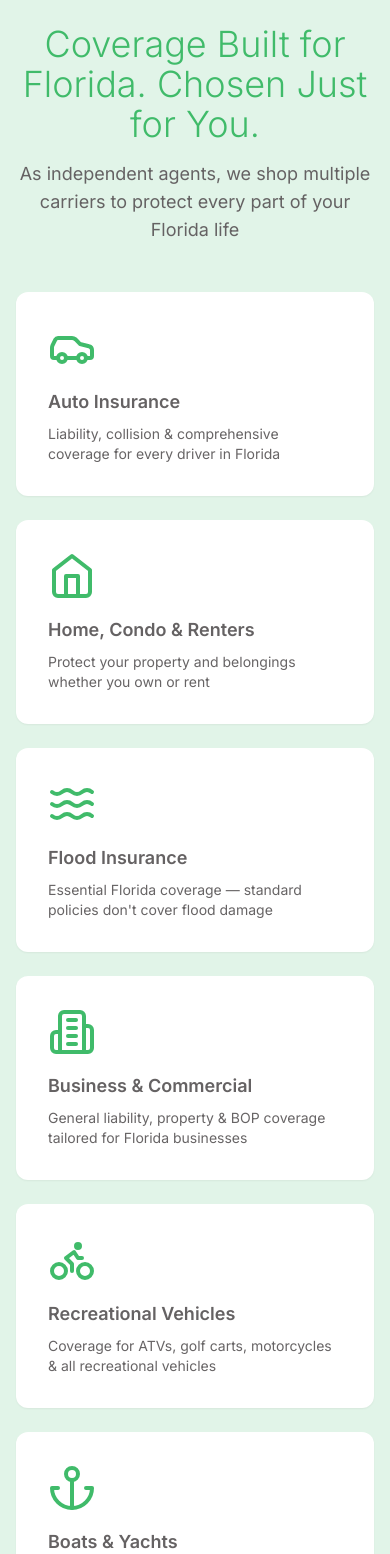
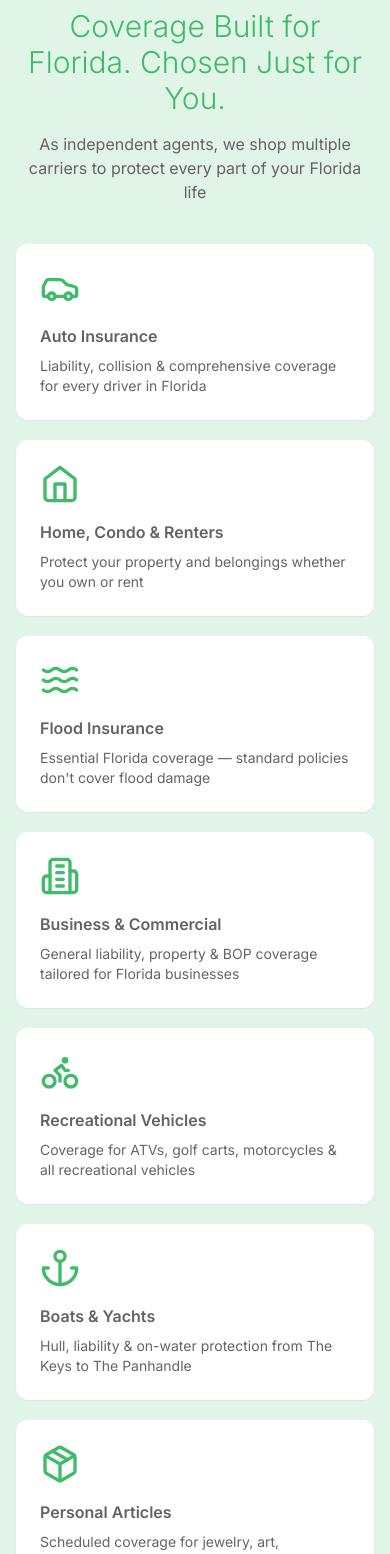
Before and after one commit to Millenium-AI/native, a React (Vite) app: page / in a window 390 px wide. Shown: the part 2580-4134 px from the top of the page. Built offline with nearby package versions, Linux system fonts and the light colour scheme; no server answers.

Commit message:
Refactor Services component for layout and styling
Adjusted padding and font sizes for better responsiveness. Updated grid gaps for improved layout.

```diff
--- a/src/components/sections/Services.tsx
+++ b/src/components/sections/Services.tsx
@@ -1,4 +1,4 @@
-import { Car, Home, Waves, Building2, Package, Bike, Anchor, ShieldCheck } from 'lucide-react';
+import { Car, Home, Waves, Building2, Package, Bike, Anchor } from 'lucide-react';
 
 export const Services = () => {
   const services = [
@@ -40,37 +40,36 @@ export const Services = () => {
   ];
 
   return (
-    <section id="services" className="py-20 bg-native-mint-light">
+    <section id="services" className="py-16 bg-native-mint-light">
       <div className="max-w-7xl mx-auto px-4 sm:px-6 lg:px-8">
-        <h2 className="text-4xl font-light text-native-green mb-4 text-center">
+        <h2 className="text-3xl sm:text-4xl font-light text-native-green mb-4 text-center">
           Coverage Built for Florida. Chosen Just for You.
         </h2>
-        <p className="text-lg text-native-gray mb-12 text-center max-w-2xl mx-auto">
+        <p className="text-base text-native-gray mb-10 text-center max-w-lg mx-auto">
           As independent agents, we shop multiple carriers to protect every part of your Florida life
         </p>
 
-        {/* Row 1 — 4 cards */}
-        <div className="grid grid-cols-1 sm:grid-cols-2 lg:grid-cols-4 gap-6 mb-6">
+        {/* Row 1 — 4 cards: 1 col mobile, 2 col tablet, 4 col desktop */}
+        <div className="grid grid-cols-1 sm:grid-cols-2 lg:grid-cols-4 gap-5 mb-5">
           {services.slice(0, 4).map((service, idx) => (
-            <div key={idx} className="bg-white p-8 rounded-xl shadow-sm hover:shadow-md transition-all hover:translate-y-[-4px]">
-              <service.icon className="w-12 h-12 text-native-green mb-4" />
-              <h3 className="text-lg font-semibold text-native-gray mb-2">{service.title}</h3>
+            <div key={idx} className="bg-white p-6 sm:p-8 rounded-xl shadow-sm hover:shadow-md transition-all hover:translate-y-[-4px]">
+              <service.icon className="w-10 h-10 sm:w-12 sm:h-12 text-native-green mb-4" />
+              <h3 className="text-base sm:text-lg font-semibold text-native-gray mb-2">{service.title}</h3>
               <p className="text-native-gray-secondary text-sm">{service.desc}</p>
             </div>
           ))}
         </div>
 
-        {/* Row 2 — 3 cards centered */}
-        <div className="grid grid-cols-1 sm:grid-cols-3 lg:grid-cols-3 gap-6 lg:w-3/4 lg:mx-auto">
+        {/* Row 2 — 3 cards: 1 col mobile, 3 col tablet+, centered on desktop */}
+        <div className="grid grid-cols-1 sm:grid-cols-3 gap-5 lg:w-3/4 lg:mx-auto">
           {services.slice(4).map((service, idx) => (
-            <div key={idx} className="bg-white p-8 rounded-xl shadow-sm hover:shadow-md transition-all hover:translate-y-[-4px]">
-              <service.icon className="w-12 h-12 text-native-green mb-4" />
-              <h3 className="text-lg font-semibold text-native-gray mb-2">{service.title}</h3>
+            <div key={idx} className="bg-white p-6 sm:p-8 rounded-xl shadow-sm hover:shadow-md transition-all hover:translate-y-[-4px]">
+              <service.icon className="w-10 h-10 sm:w-12 sm:h-12 text-native-green mb-4" />
+              <h3 className="text-base sm:text-lg font-semibold text-native-gray mb-2">{service.title}</h3>
               <p className="text-native-gray-secondary text-sm">{service.desc}</p>
             </div>
           ))}
         </div>
-
       </div>
     </section>
   );
```
